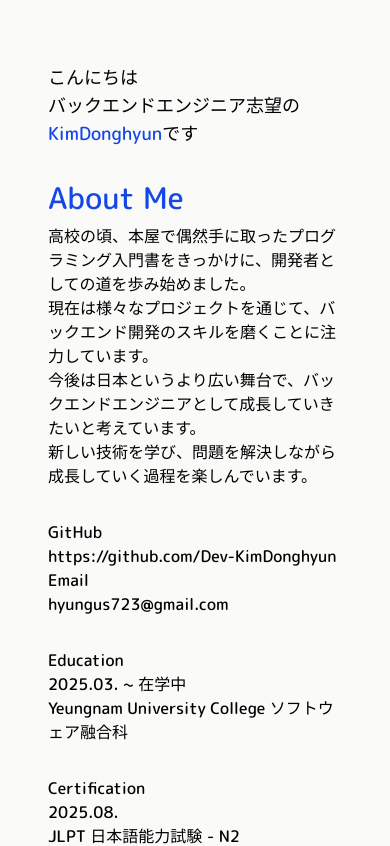
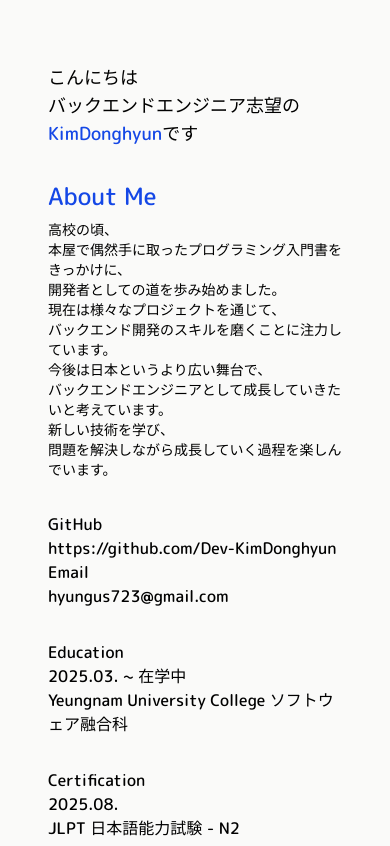
Before and after one commit to Dev-KimDonghyun/Portfolio-Web, a React (Vite) app: page /jp in a window 390 px wide. Shown: the top 846 px of the page. Built offline with nearby package versions, Linux system fonts and the light colour scheme.

Commit message:
feat: Add Responsive Design in AboutJp.jsx

```diff
--- a/src/components/jp/AboutJp.jsx
+++ b/src/components/jp/AboutJp.jsx
@@ -1,8 +1,8 @@
 const AboutJp = () => {
   return (
     <div>
-      <h3 className="text-3xl text-blue-700 mb-2">About Me</h3>
-      <p className="text-md">
+      <h3 className="text-2xl md:text-3xl text-blue-700 mb-2">About Me</h3>
+      <p className="text-sm sm:text-md break-keep break-words">
         高校の頃、本屋で偶然手に取ったプログラミング入門書をきっかけに、開発者としての道を歩み始めました。<br/>
         現在は様々なプロジェクトを通じて、バックエンド開発のスキルを磨くことに注力しています。<br/>
         今後は日本というより広い舞台で、バックエンドエンジニアとして成長していきたいと考えています。<br/>
```
